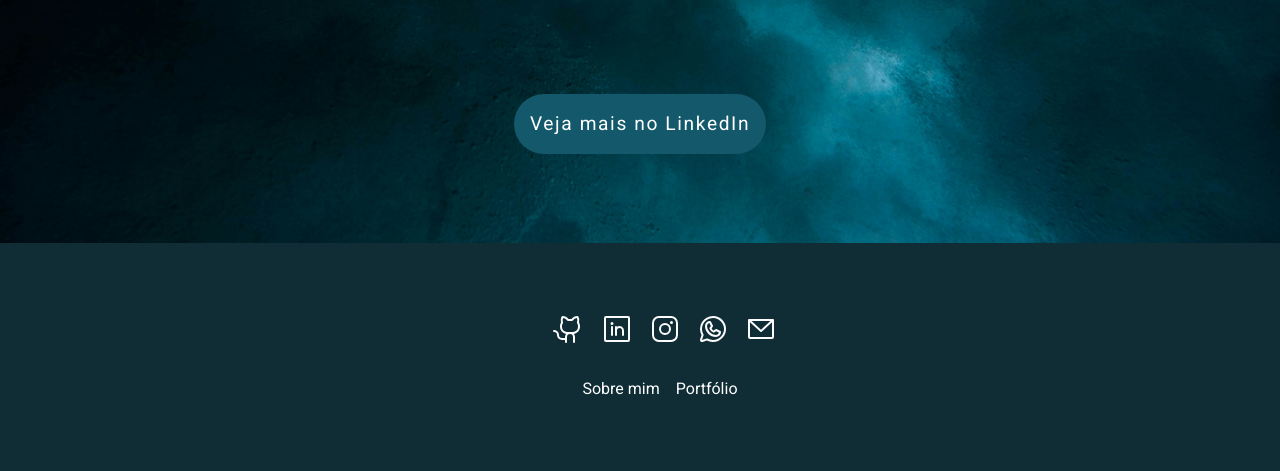
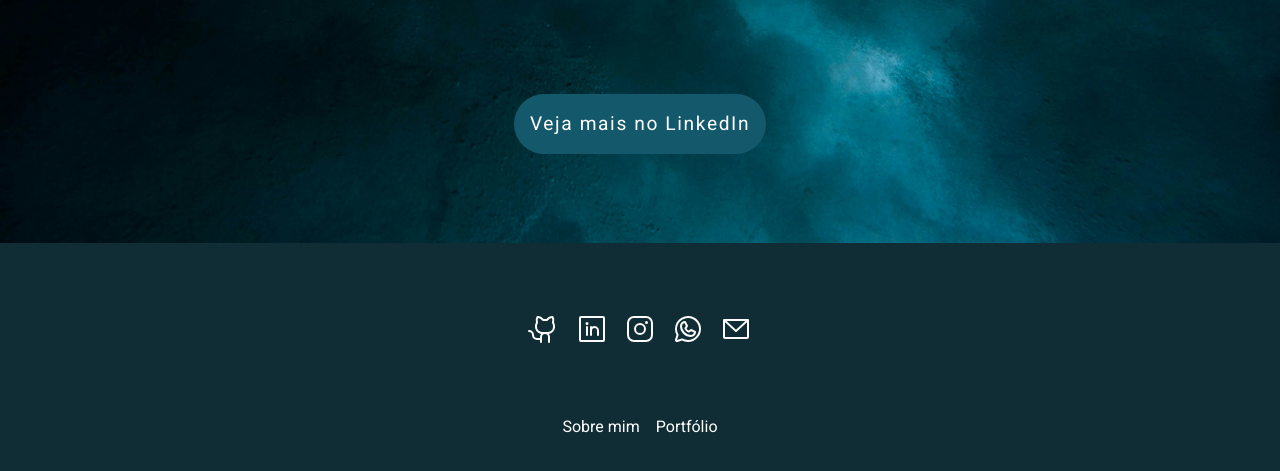
Before and after one commit to CaioLOC/Personal_Site, a plain HTML site: page index.html in a window 1280 px wide. Shown: the part 1357-1828 px from the top of the page. Drawn offline with nearby package versions, Linux system fonts and the light colour scheme.

Commit message:
update: adjust center footer

```diff
--- a/css/footer.css
+++ b/css/footer.css
@@ -8,9 +8,8 @@
     display: flex;
     flex-direction: row;
     justify-content: center;
-    align-self: flex-start;
-    padding-top: 70px;
-    padding-left: 50px;
+    align-items: center;
+    padding: 70px;
     gap: 1rem;
 }
 
@@ -18,9 +17,8 @@
     display: flex;
     flex-direction: row;
     justify-content: center;
+    align-items: center;
     gap: 1rem;
-    padding-top: 2rem;
-    padding-left: 2.5rem;
 }
 
 .footer-texts a {
```
